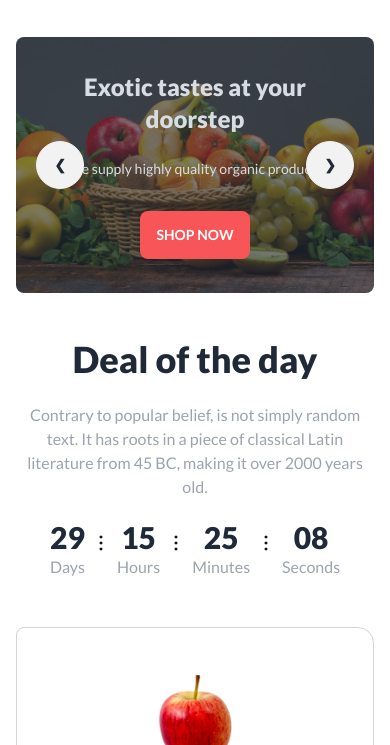
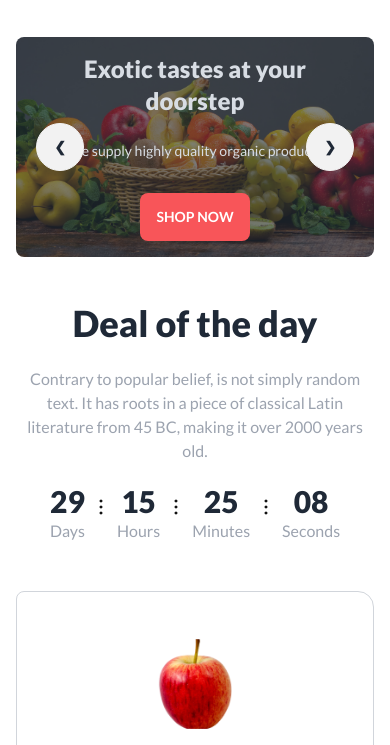
Before and after one commit to rocktohq/fruit-brust, a plain HTML site: page index.html in a window 390 px wide. Shown: the part 99-844 px from the top of the page. Drawn offline with nearby package versions, Linux system fonts and the light colour scheme; grey boxes are pictures that could not be loaded; files whose address does not match are found by name.

Commit message:
Carousel Updated

```diff
--- a/index.html
+++ b/index.html
@@ -110,7 +110,7 @@
         </nav>
 
         <!-- Carousel -->
-        <div class="carousel w-full max-h-full h-64 md:h-80 lg:h-[450px] xl:h-[600px] rounded-lg">
+        <div class="carousel w-full h-full md:h-80 lg:h-[450px] xl:h-[600px] rounded-lg">
             <!-- Slider - 1 -->
             <div id="slide1" class="carousel-item relative w-full">
                 <div class="hero bg-slider-1 bg-cover">
```
